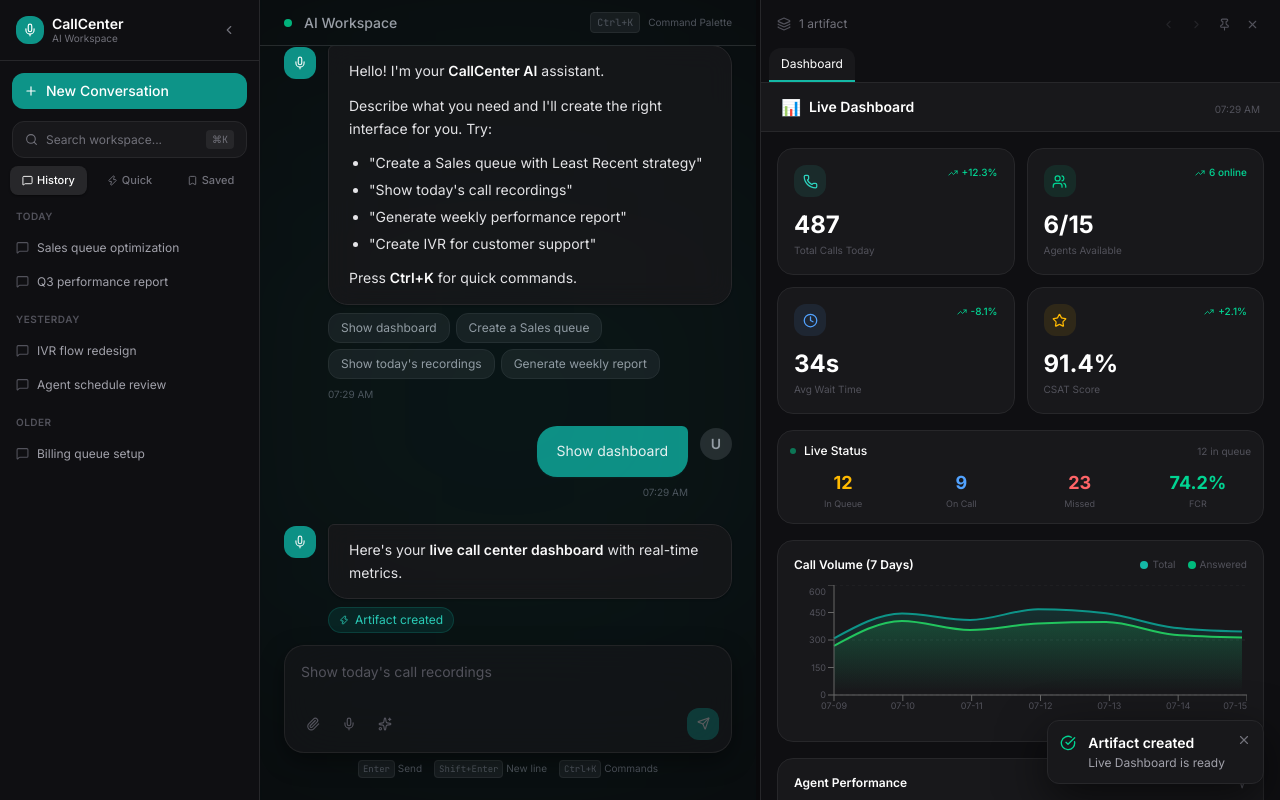
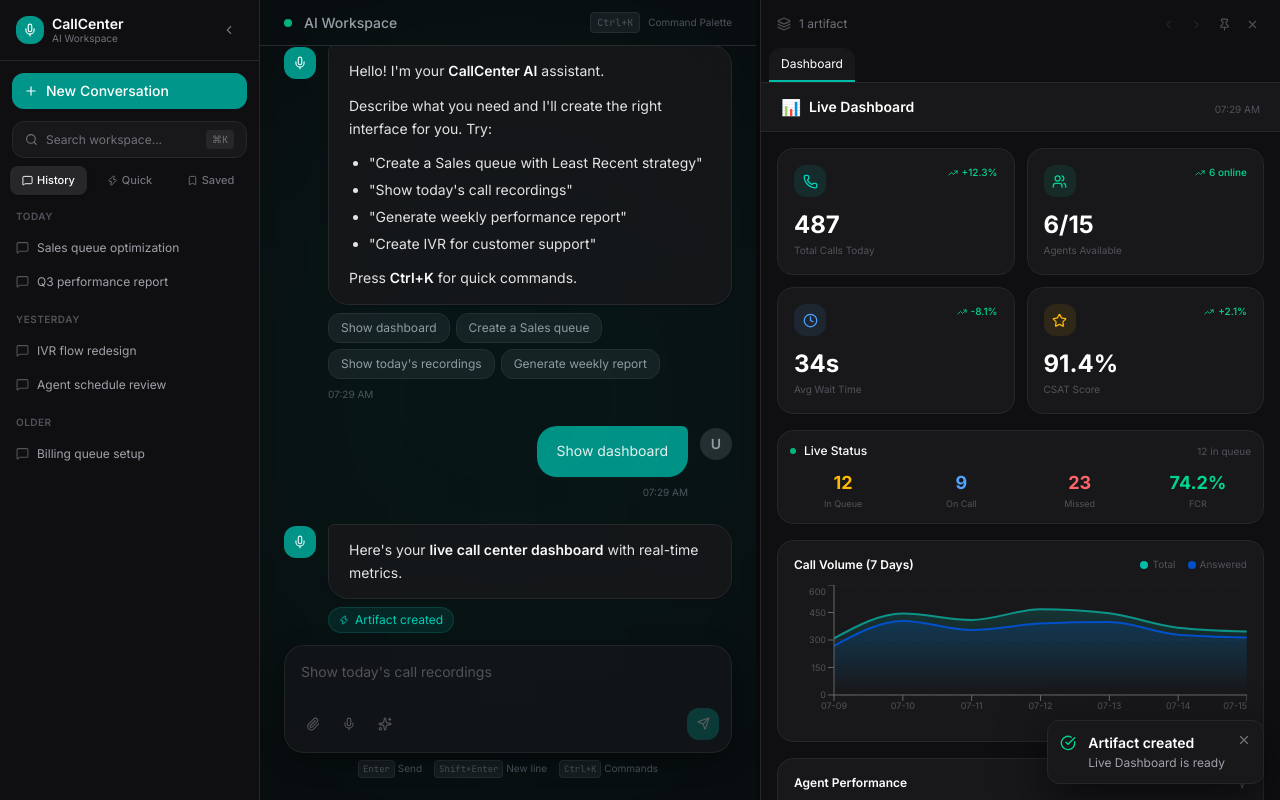
Before and after one commit to abhaya-kumar-sahoo/The-Conversation-First-Rebuild, a React (Vite) app: page / in a window 1280 px wide. Both pictures are taken after a click on the button "Show dashboard". Built offline with nearby package versions, Linux system fonts and the light colour scheme.

Commit message:
refactor: centralize artifact creation logic into conversationSlice and update Dashboard chart styling

```diff
--- a/src/features/conversation/CommandPalette.tsx
+++ b/src/features/conversation/CommandPalette.tsx
@@ -4,10 +4,6 @@ import { Search, Zap, LayoutDashboard, Users, Phone, BarChart2, FileText, X } fr
 import { useAppDispatch, useAppSelector } from '@/hooks/useStore';
 import { setCommandPaletteOpen } from '@/store/slices/uiSlice';
 import { sendMessage } from '@/store/slices/conversationSlice';
-import { createArtifact } from '@/store/slices/artifactSlice';
-import { getAIProvider } from '@/providers';
-import { nanoid } from '@reduxjs/toolkit';
-import type { AppDispatch } from '@/store';
 
 const COMMANDS = [
   { id: 'dashboard', icon: LayoutDashboard, label: 'Show Dashboard', category: 'View', prompt: 'Show me today\'s call center dashboard' },
@@ -21,24 +17,6 @@ const COMMANDS = [
   { id: 'sop', icon: FileText, label: 'Write Agent SOP', category: 'Documents', prompt: 'Write onboarding SOP for new agents' },
   { id: 'managers', icon: Users, label: 'Show Managers', category: 'View', prompt: 'Show all managers' },
 ];
-
-function getArtifactTitle(intentPayload: Record<string, unknown>, type: string): string {
-  const titles: Record<string, string> = {
-    'queue-editor': `${(intentPayload.name as string) || 'Queue'} Editor`,
-    'queue-list': 'Call Queues',
-    'ivr-builder': `${(intentPayload.name as string) || 'IVR'} Flow Builder`,
-    'contact-table': 'Contact Directory',
-    'manager-table': 'Management Team',
-    'dashboard': 'Live Dashboard',
-    'report': 'Performance Report',
-    'analytics': 'Call Analytics',
-    'editable-document': (intentPayload.title as string) || 'Document',
-    'recordings': 'Call Recordings',
-    'confirmation-dialog': 'Confirm Action',
-    'empty-state': 'Empty',
-  };
-  return titles[type] || 'Workspace';
-}
 
 export function CommandPalette() {
   const dispatch = useAppDispatch();
@@ -85,17 +63,7 @@ export function CommandPalette() {
 
   const runCommand = async (prompt: string) => {
     dispatch(setCommandPaletteOpen(false));
-    const provider = getAIProvider();
-    const intent = await provider.parseIntent(prompt);
     await dispatch(sendMessage(prompt));
-    if (intent.artifactType) {
-      dispatch(createArtifact({
-        type: intent.artifactType,
-        title: getArtifactTitle(intent.payload, intent.artifactType),
-        payload: intent.payload,
-        conversationId: nanoid(),
-      }));
-    }
   };
 
   return (
--- a/src/features/dashboard/DashboardArtifact.tsx
+++ b/src/features/dashboard/DashboardArtifact.tsx
@@ -137,7 +137,7 @@ export default function DashboardArtifact({ artifact: _artifact }: DashboardArti
               <span className="w-2 h-2 rounded-full bg-teal-500 inline-block" /> Total
             </span>
             <span className="flex items-center gap-1 text-[10px] text-[#52525b]">
-              <span className="w-2 h-2 rounded-full bg-emerald-500 inline-block" /> Answered
+              <span className="w-2 h-2 rounded-full bg-[#024fcaff] inline-block" /> Answered
             </span>
           </div>
         </div>
@@ -145,12 +145,13 @@ export default function DashboardArtifact({ artifact: _artifact }: DashboardArti
           <AreaChart data={last7} margin={{ top: 0, right: 0, left: -20, bottom: 0 }}>
             <defs>
               <linearGradient id="totalGrad" x1="0" y1="0" x2="0" y2="1">
-                <stop offset="5%" stopColor="#0d9488" stopOpacity={0.3} />
+                <stop offset="5%" stopColor="#0d9488" stopOpacity={0.35} />
                 <stop offset="95%" stopColor="#0d9488" stopOpacity={0} />
               </linearGradient>
+
               <linearGradient id="answeredGrad" x1="0" y1="0" x2="0" y2="1">
-                <stop offset="5%" stopColor="#22c55e" stopOpacity={0.3} />
-                <stop offset="95%" stopColor="#22c55e" stopOpacity={0} />
+                <stop offset="5%" stopColor="#024fcaff" stopOpacity={0.35} />
+                <stop offset="95%" stopColor="#024fcaff" stopOpacity={0} />
               </linearGradient>
             </defs>
             <CartesianGrid strokeDasharray="3 3" stroke="#27272a" vertical={false} />
@@ -158,7 +159,7 @@ export default function DashboardArtifact({ artifact: _artifact }: DashboardArti
             <YAxis tick={{ fill: '#52525b', fontSize: 9 }} />
             <Tooltip content={<CustomTooltip />} />
             <Area type="monotone" dataKey="totalCalls" name="Total" stroke="#0d9488" fill="url(#totalGrad)" strokeWidth={2} dot={false} />
-            <Area type="monotone" dataKey="answeredCalls" name="Answered" stroke="#22c55e" fill="url(#answeredGrad)" strokeWidth={2} dot={false} />
+            <Area type="monotone" dataKey="answeredCalls" name="Answered" stroke="#024fcaff" fill="url(#answeredGrad)" strokeWidth={2} dot={false} />
           </AreaChart>
         </ResponsiveContainer>
       </motion.div>
@@ -182,8 +183,8 @@ export default function DashboardArtifact({ artifact: _artifact }: DashboardArti
                   {agent.name.split(' ').map(n => n[0]).join('')}
                 </div>
                 <div className={`absolute -bottom-0.5 -right-0.5 w-2 h-2 rounded-full border border-[#18181b] ${agent.status === 'online' ? 'bg-emerald-400' :
-                    agent.status === 'busy' ? 'bg-amber-400' :
-                      agent.status === 'break' ? 'bg-blue-400' : 'bg-[#52525b]'
+                  agent.status === 'busy' ? 'bg-amber-400' :
+                    agent.status === 'break' ? 'bg-blue-400' : 'bg-[#52525b]'
                   }`} />
               </div>
               <div className="flex-1 min-w-0">
--- a/src/features/queues/QueueList.tsx
+++ b/src/features/queues/QueueList.tsx
@@ -94,13 +94,6 @@ export default function QueueList({ artifact: _artifact }: QueueListProps) {
             </button>
           ))}
         </div>
-        <button
-          onClick={handleCreateNew}
-          className="flex items-center gap-1.5 px-3 py-2 rounded-lg bg-teal-600 hover:bg-teal-700 text-white text-xs font-medium transition-colors"
-        >
-          <Plus size={13} />
-          New Queue
-        </button>
       </div>
 
       {/* Stats Bar */}
@@ -166,6 +159,17 @@ export default function QueueList({ artifact: _artifact }: QueueListProps) {
           </div>
         )}
       </div>
+
+      {/* Bottom Action */}
+      <div className="p-4 border-t border-[#27272a] bg-[#09090b]">
+        <button
+          onClick={handleCreateNew}
+          className="w-full flex justify-center items-center gap-2 px-4 py-2.5 rounded-lg bg-teal-600 hover:bg-teal-700 text-white text-sm font-medium transition-colors"
+        >
+          <Plus size={16} />
+          Create New Queue
+        </button>
+      </div>
     </div>
   );
 }
--- a/src/index.css
+++ b/src/index.css
@@ -1,64 +1,61 @@
 @import "tailwindcss";
 
 @theme {
-  --color-bg-base: #09090b;
-  --color-bg-surface: #0f0f12;
-  --color-bg-elevated: #18181b;
-  --color-bg-overlay: #1c1c21;
-  --color-bg-subtle: #27272a;
+  /* Backgrounds */
+  --color-bg-base: #0b1114;
+  --color-bg-surface: #11181d;
+  --color-bg-elevated: #182127;
+  --color-bg-overlay: #1d2830;
+  --color-bg-subtle: #27343d;
 
-  --color-border-default: #27272a;
-  --color-border-subtle: #1e1e23;
-  --color-border-strong: #3f3f46;
+  /* Borders */
+  --color-border-default: #2c3942;
+  --color-border-subtle: #202b33;
+  --color-border-strong: #3f505c;
 
-  --color-teal-50: #f0fdfa;
-  --color-teal-100: #ccfbf1;
-  --color-teal-200: #99f6e4;
-  --color-teal-300: #5eead4;
-  --color-teal-400: #2dd4bf;
-  --color-teal-500: #14b8a6;
-  --color-teal-600: #0d9488;
-  --color-teal-700: #0f766e;
-  --color-teal-800: #115e59;
-  --color-teal-900: #134e4a;
 
+  /* Accent */
   --color-accent: #0d9488;
   --color-accent-hover: #0f766e;
   --color-accent-subtle: rgba(13, 148, 136, 0.12);
-  --color-accent-glow: rgba(13, 148, 136, 0.3);
+  --color-accent-glow: rgba(13, 148, 136, 0.28);
 
-  --color-text-primary: #fafafa;
-  --color-text-secondary: #a1a1aa;
-  --color-text-tertiary: #71717a;
-  --color-text-disabled: #52525b;
+  /* Text */
+  --color-text-primary: #f8fafc;
+  --color-text-secondary: #b4c0c9;
+  --color-text-tertiary: #82909d;
+  --color-text-disabled: #5d6975;
 
-  --color-success: #22c55e;
+  /* Semantic */
+  --color-success: #10b981;
   --color-warning: #f59e0b;
   --color-danger: #ef4444;
   --color-info: #3b82f6;
 
-  --color-success-subtle: rgba(34, 197, 94, 0.12);
+  --color-success-subtle: rgba(16, 185, 129, 0.12);
   --color-warning-subtle: rgba(245, 158, 11, 0.12);
   --color-danger-subtle: rgba(239, 68, 68, 0.12);
   --color-info-subtle: rgba(59, 130, 246, 0.12);
 
-  --font-sans: 'Inter', ui-sans-serif, system-ui, sans-serif;
-  --font-mono: 'JetBrains Mono', ui-monospace, monospace;
+  /* Typography */
+  --font-sans: "Inter", ui-sans-serif, system-ui, sans-serif;
+  --font-mono: "JetBrains Mono", ui-monospace, monospace;
 
+  /* Radius */
   --radius-sm: 6px;
   --radius-md: 8px;
   --radius-lg: 12px;
   --radius-xl: 16px;
   --radius-2xl: 20px;
 
-  --shadow-sm: 0 1px 2px rgba(0, 0, 0, 0.4);
+  /* Shadows */
+  --shadow-sm: 0 1px 2px rgba(0, 0, 0, 0.35);
   --shadow-md: 0 4px 12px rgba(0, 0, 0, 0.4);
   --shadow-lg: 0 8px 24px rgba(0, 0, 0, 0.5);
   --shadow-xl: 0 16px 48px rgba(0, 0, 0, 0.6);
-  --shadow-glow: 0 0 0 1px var(--color-accent-glow), 0 4px 24px var(--color-accent-glow);
+  --shadow-glow: 0 0 0 1px var(--color-accent-glow),
+    0 8px 32px var(--color-accent-glow);
 }
-
-
 
 html {
   font-size: 16px;
--- a/src/store/slices/conversationSlice.ts
+++ b/src/store/slices/conversationSlice.ts
@@ -2,6 +2,30 @@ import { createSlice, createAsyncThunk, type PayloadAction } from '@reduxjs/tool
 import type { ChatMessage, MessageRole, ArtifactType } from '@/types';
 import { getAIProvider } from '@/providers';
 import { nanoid } from '@reduxjs/toolkit';
+import { createArtifact } from './artifactSlice';
+import { addToast } from './uiSlice';
+
+function getArtifactTitle(intentPayload: Record<string, unknown>, type: string): string {
+  const titles: Record<string, string> = {
+    'queue-editor': `${(intentPayload.name as string) || (intentPayload.queue as { name: string })?.name || 'Queue'} Editor`,
+    'queue-list': 'Call Queues',
+    'ivr-builder': `${(intentPayload.name as string) || 'IVR'} Flow Builder`,
+    'contact-table': 'Contact Directory',
+    'manager-table': 'Management Team',
+    'dashboard': 'Live Dashboard',
+    'report': 'Performance Report',
+    'analytics': 'Call Analytics',
+    'editable-document': (intentPayload.title as string) || 'Document',
+    'recordings': 'Call Recordings',
+    'confirmation-dialog': 'Confirm Action',
+    'campaign-builder': 'Campaign Builder',
+    'approval-sheet': 'Approvals',
+    'timeline': 'Timeline',
+    'search-results': 'Search Results',
+    'empty-state': 'Empty',
+  };
+  return titles[type] || 'Workspace';
+}
 
 interface ConversationState {
   messages: ChatMessage[];
@@ -85,6 +109,22 @@ export const sendMessage = createAsyncThunk(
     }));
     dispatch(conversationSlice.actions.setStreaming({ isStreaming: false, messageId: null }));
 
+    if (intent.artifactType) {
+      dispatch(createArtifact({
+        type: intent.artifactType,
+        title: getArtifactTitle(intent.payload, intent.artifactType),
+        payload: intent.payload,
+        conversationId: nanoid(),
+      }));
+
+      dispatch(addToast({
+        id: nanoid(),
+        type: 'success',
+        title: 'Artifact created',
+        description: `${getArtifactTitle(intent.payload, intent.artifactType)} is ready`,
+      }));
+    }
+
     return { intent, conversationId };
   }
 );
```
Also changed, not shown: src/features/conversation/ConversationWorkspace.tsx (+1 -44 lines), src/features/queues/QueueEditor.tsx (indentation only).
